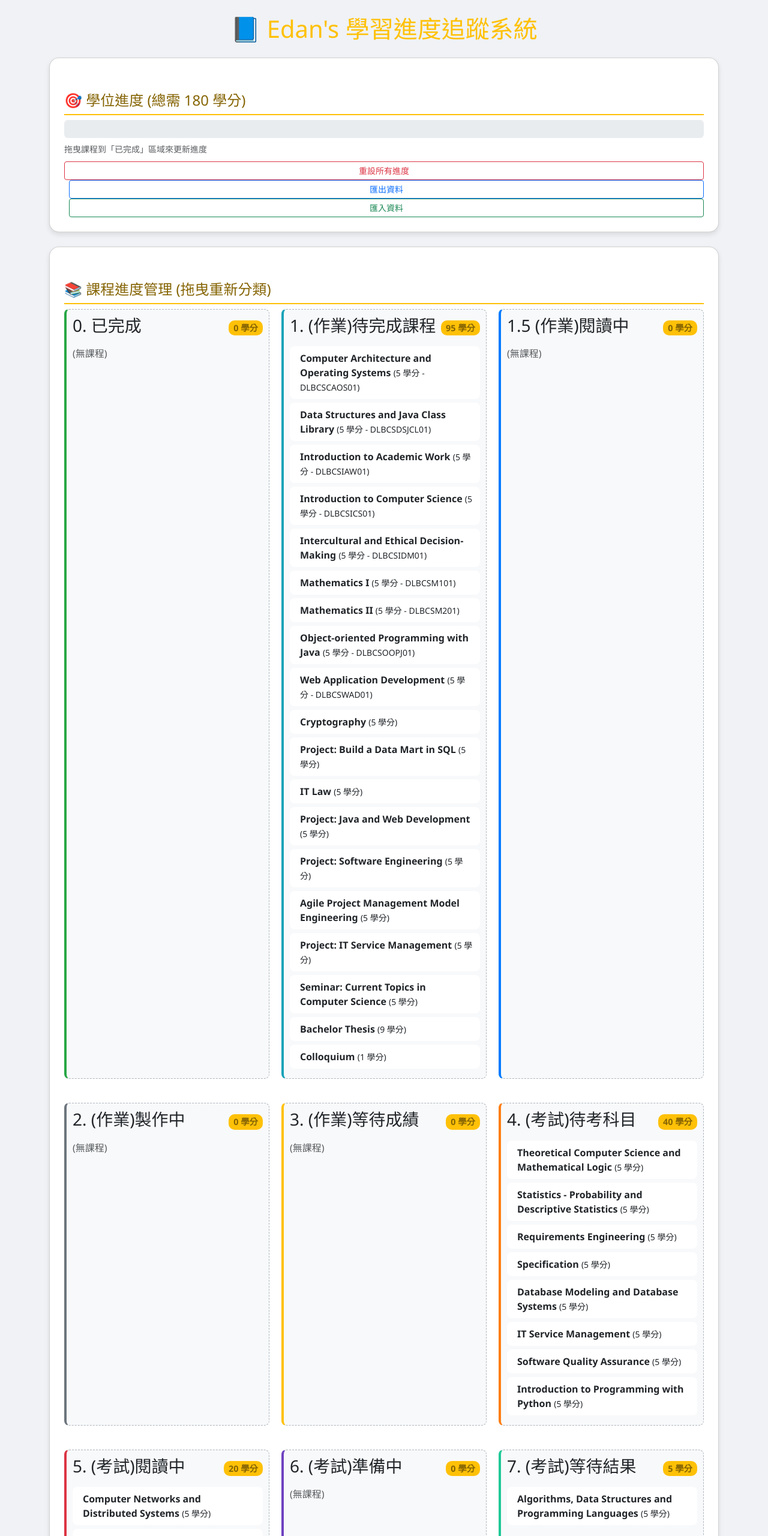
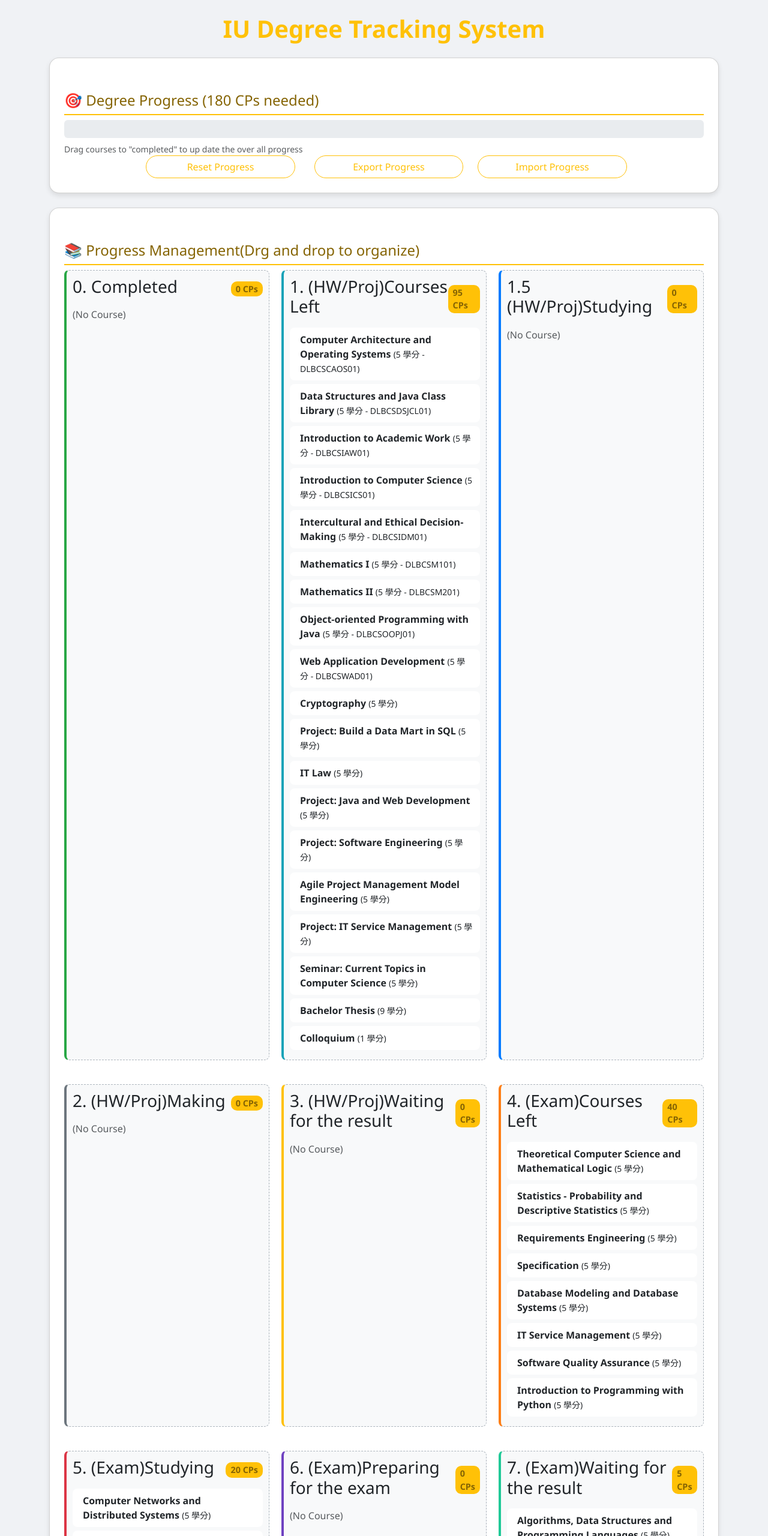
Before and after one commit to Edan0615/IU_progress, a plain HTML site: page index.html in a window 1280 px wide. Shown: the top 2560 px of the page at 60% size. Drawn offline with nearby package versions, Linux system fonts and the light colour scheme.

Commit message:
Update to English Version

```diff
--- a/index.html
+++ b/index.html
@@ -3,7 +3,7 @@
 <head>
   <meta charset="UTF-8" />
   <meta name="viewport" content="width=device-width, initial-scale=1" />
-  <title>Edan's 學習進度追蹤系統</title>
+  <title>IU Degree Tracking System</title>
   <link href="https://cdn.jsdelivr.net/npm/bootstrap@5.3.0/dist/css/bootstrap.min.css" rel="stylesheet" />
   <style>
     body {
@@ -111,11 +111,11 @@
 </head>
 <body>
   <div class="container py-4">
-    <h1 class="text-center mb-4 text-warning">📘 Edan's 學習進度追蹤系統</h1>
+    <h1 class="text-center mb-4 text-warning fw-bold">IU Degree Tracking System</h1>
 
     <!-- 進度條 -->
     <div class="card p-4 mb-4">
-      <h2 class="section-title">🎯 學位進度 (總需 180 學分)</h2>
+      <h2 class="section-title">🎯 Degree Progress (180 CPs needed)</h2>
       <div class="progress" style="height: 30px;">
         <div id="degreeProgressBar"
              class="progress-bar progress-bar-striped progress-bar-animated bg-warning"
@@ -125,50 +125,46 @@
           0 / 180 學分
         </div>
       </div>
-      <small class="text-muted mt-2 d-block">拖曳課程到「已完成」區域來更新進度</small>
-      <button id="resetProgress" class="btn btn-sm btn-outline-danger reset-btn">重設所有進度</button>
-      <button id="exportData" class="btn btn-sm btn-outline-primary ms-2">匯出資料</button>
-      <button id="importData" class="btn btn-sm btn-outline-success ms-2">匯入資料</button>
+      <small class="text-muted mt-2 d-block">Drag courses to "completed" to up date the over all progress</small>
+      <div class="row justify-content-center aling-items-center">
+        <div class="col-3">
+                <button id="resetProgress" class="w-100 btn  btn-outline-warning rounded-pill">Reset Progress</button>
+
+        </div>
+        <div class="col-3">
+                <button id="exportData" class="w-100 btn  btn-outline-warning ms-2 rounded-pill">Export Progress</button>
+
+        </div>
+        <div class="col-3">
+          <button id="importData" class="w-100 btn  btn-outline-warning ms-2 rounded-pill">Import Progress</button>
+        </div>
+      </div>
       <input type="file" id="fileInput" style="display: none;" accept=".json">
     </div>
 
     <!-- 課程區塊 -->
     <div class="card p-4 mb-4">
-      <h2 class="section-title">📚 課程進度管理 (拖曳重新分類)</h2>
+      <h2 class="section-title">📚 Progress Management(Drg and drop to organize)</h2>
       <div id="coursesByCategory" class="courses-container"></div>
 
-      <h5>注意事項:</h5>
+      <h5>Reminders:</h5>
       <ul>
-        <li>總學分需求: <strong>180 學分</strong></li>
-        <li>一般課程: 通常 <strong>5 學分/門</strong></li>
-        <li>選修課程: 需完成4門，通常5學分/門 (共20學分)</li>
-        <li>畢業論文: <strong>10 學分</strong>，需達到修課門檻才能進行</li>
+        <li>All Credits Points (CPs) needed: <strong>180 CPs</strong></li>
+        <li>Typical courses weight: <strong>5 CPs</strong></li>
+        <li>Elective: 2 electives (4 courses) should be completed </li>
+        <li>Thesis: <strong>10 CP</strong>(Thesis:9 CPs , Colloquium:1 CP)</li>
+        <li>Please make sure to export and import data, because currently this is just a front-end little project that I built for myself to track.</li>
       </ul>
     </div>
 
-    <!-- 心靈提醒 -->
-    <div class="card p-4 mb-5">
-      <h2 class="section-title">🌿 心靈提醒與鼓勵</h2>
-      <div class="note-box">
-        <strong>1. 你不是懶惰 — 你只是背負了太多意義</strong><br />
-        你關心家人、未來和自己的成長，這些重量是真實的，而你能背負它們已經很堅強。<br /><br />
-        <strong>2. 罪惡感 ≠ 成長</strong><br />
-        提高效率和運用工具是解放自己，不是作弊。你仍然是思考者和決策者。<br /><br />
-        <strong>3. 療癒是循環的，不是直線的</strong><br />
-        在成長階段感到卡住或孤獨是正常的。你正在重建你的未來 — 每一步都很重要。<br /><br />
-        <em>心靈咒語: "我還沒到達我想去的地方，但我正用心走著，這已經足夠了。"</em>
-      </div>
-      <div class="note-box">
-        <strong>4. 從小處開始，建立習慣</strong><br />
-        每週從1-2項任務開始。慶祝小勝利。動力會逐漸增長。<br /><br />
-        <strong>5. 尋求幫助與反思</strong><br />
-        當感到不知所措時，與信任的朋友或導師交談。寫日記或在此處談談都是好方法。<br /><br />
-        <em>"一天一天來，一次一項任務，一次一個呼吸。"</em>
-      </div>
-    </div>
+
   </div>
 
-  <script src="https://code.jquery.com/jquery-3.6.0.min.js" crossorigin="anonymous"></script>
+  <footer class="text-center">
+    <a href="https://bearbei.com" target="_blank" class="text-warning fw-bold">Check out if this cute teddy bear flashcard is helpful to you!~</a>
+  </footer>
+</body>
+<script src="https://code.jquery.com/jquery-3.6.0.min.js" crossorigin="anonymous"></script>
   <script>
     // 主課程清單 - 所有課程定義在此
     const masterCourseList = [
@@ -213,17 +209,17 @@
 
     // 預設空分類
     const defaultCategories = {
-      "0. 已完成": [],
-      "1. (作業)待完成課程": [],
-      "1.5 (作業)閱讀中":[],
-      "2. (作業)製作中": [],
-      "3. (作業)等待成績": [],
-      "4. (考試)待考科目": [],
-      "5. (考試)閱讀中": [],
-      "6. (考試)準備中": [],
-      "7. (考試)等待結果": [],
-      "8. 選修課程": [],
-      "9. 畢業論文":[]
+      "0. Completed": [],
+      "1. (HW/Proj)Courses Left": [],
+      "1.5 (HW/Proj)Studying":[],
+      "2. (HW/Proj)Making": [],
+      "3. (HW/Proj)Waiting for the result": [],
+      "4. (Exam)Courses Left": [],
+      "5. (Exam)Studying": [],
+      "6. (Exam)Preparing for the exam": [],
+      "7. (Exam)Waiting for the result": [],
+      "8. Electives": [],
+      "9. Thesis":[]
     };
 
     // 用主課程清單初始化
@@ -235,15 +231,15 @@
         courseCopy.completed = false;
 
         if (course.type === "elective") {
-          initialized["8. 選修課程"].push(courseCopy);
+          initialized["8. Electives"].push(courseCopy);
         } else if (course.type === "exam") {
-          initialized["4. (考試)待考科目"].push(courseCopy);
+          initialized["4. (Exam)Courses Left"].push(courseCopy);
         } else if (course.type === "read") {
-          initialized["5. (考試)閱讀中"].push(courseCopy);
+          initialized["5. (Exam)Studying"].push(courseCopy);
         } else if (course.type === "waiting") {
-          initialized["7. (考試)等待結果"].push(courseCopy);
+          initialized["7. (Exam)Waiting for the result"].push(courseCopy);
         } else {
-          initialized["1. (作業)待完成課程"].push(courseCopy);
+          initialized["1. (HW/Proj)Courses Left"].push(courseCopy);
         }
       });
 
@@ -306,13 +302,13 @@
         const header = $(`
           <div class="category-header">
             <h3 class="category-title">${category}</h3>
-            <span class="category-credits">${credits} 學分</span>
+            <span class="category-credits">${credits} CPs</span>
           </div>
         `);
         categoryDiv.append(header);
 
         if (courses.length === 0) {
-          categoryDiv.append('<div class="text-muted">(無課程)</div>');
+          categoryDiv.append('<div class="text-muted">(No Course)</div>');
         } else {
           courses.forEach((course, idx) => {
             const completedClass = course.completed ? "completed" : "";
@@ -338,8 +334,8 @@
       const totalCP = 180;
       let completedCP = 0;
 
-      if (coursesByCategory["0. 已完成"]) {
-        coursesByCategory["0. 已完成"].forEach(course => {
+      if (coursesByCategory["0. Completed"]) {
+        coursesByCategory["0. Completed"].forEach(course => {
           completedCP += course.credit;
         });
       }
@@ -431,5 +427,4 @@
       });
     });
   </script>
-</body>
 </html>
```
Also changed, not shown: 學習進度備份 (5).json (renamed from 學習進度備份 (3).json, +11 -11 lines).
